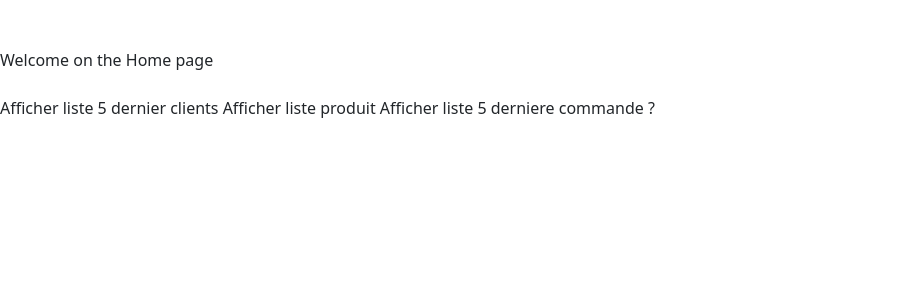
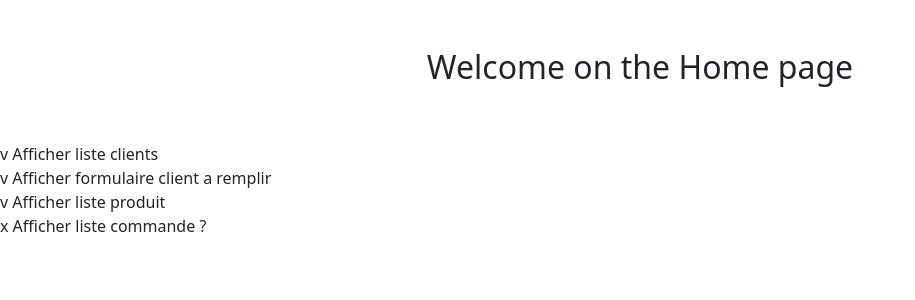
Before and after one commit to Stefus01/projet_CRM, a Django app: page / in a window 1280 px wide. Shown: the part 56-356 px from the top of the page, without its empty margins (0-915 px from the left). Run offline with Django 3.2, Linux system fonts and the light colour scheme.

Commit message:
client page centered

```diff
--- a/templates/client_template.html
+++ b/templates/client_template.html
@@ -14,7 +14,7 @@
         <div class="position-relative">
             <div class="position-absolute top-0 start-0 translate-middle"></div>
 
-            <form action="" method="POST">
+            <form  style="margin: auto; width: 220px;" action="" method="POST">
                 <br/>
                 {% csrf_token %}
                 {{form.as_p}}
--- a/templates/home_template.html
+++ b/templates/home_template.html
@@ -3,11 +3,13 @@
 {% block content %}
 
 <title>Home</title>
-<p>
-  Welcome on the Home page
+
+<center><h2>Welcome on the Home page</h2></center>
   <br/><br/>
-  Afficher liste 5 dernier clients
-  Afficher liste produit
-  Afficher liste 5 derniere commande ?
-</p>
+  <p>
+    v Afficher liste clients <br/>
+    v Afficher formulaire client a remplir <br/>
+    v Afficher liste produit<br/>
+    x Afficher liste commande ?<br/>
+  </p>
 {% endblock content %}
```
